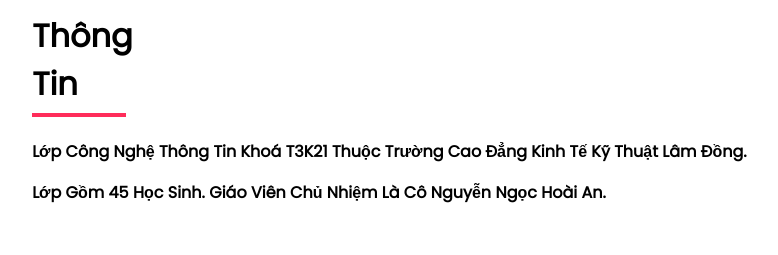
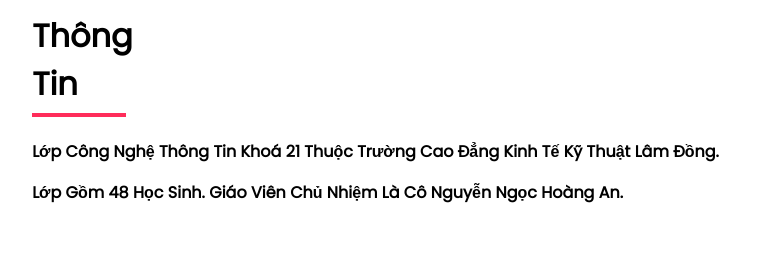
Before and after one commit to T3K21-CNTT/T3K21-CNTT.github.io, a plain HTML site: page index.html in a window 1280 px wide. Shown: the part 2040-2295 px from the top of the page, without its empty margins (19-797 px from the left). Drawn offline with nearby package versions, Linux system fonts and the light colour scheme.

Commit message:
Update index.html

```diff
--- a/index.html
+++ b/index.html
@@ -56,10 +56,10 @@
     <div id="bio">
         <h1>Thông Tin</h1>
         <p>
-            Lớp Công Nghệ Thông Tin Khoá T3K21 Thuộc Trường Cao Đẳng Kinh Tế Kỹ Thuật Lâm Đồng.
+            Lớp Công Nghệ Thông Tin Khoá 21 Thuộc Trường Cao Đẳng Kinh Tế Kỹ Thuật Lâm Đồng.
         </p>
         <p>
-            Lớp Gồm 45 Học Sinh. Giáo Viên Chủ Nhiệm Là Cô Nguyễn Ngọc Hoài An.
+            Lớp Gồm 48 Học Sinh. Giáo Viên Chủ Nhiệm Là Cô Nguyễn Ngọc Hoàng An.
         </p>
     </div>
     <div id="contact">
```
